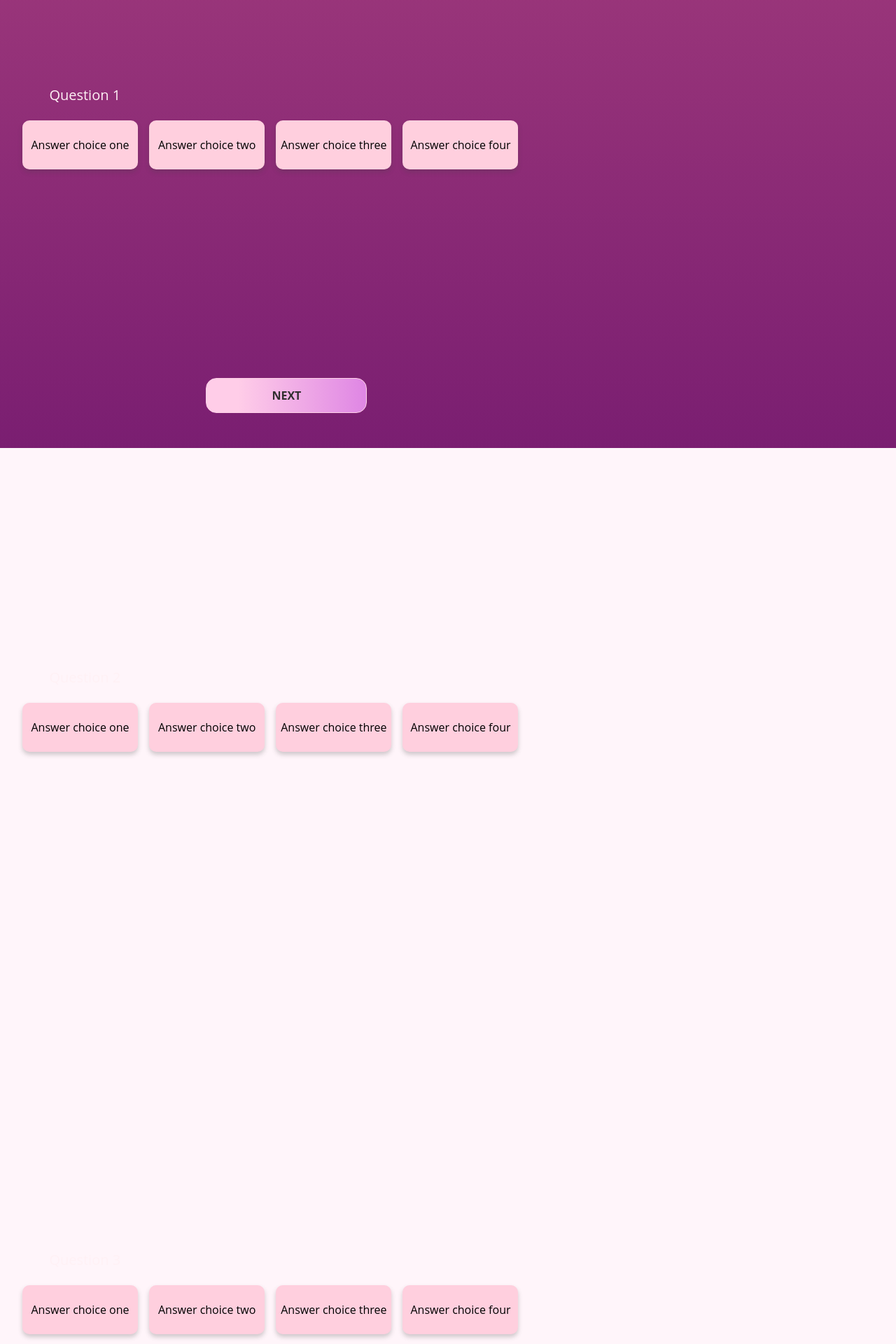
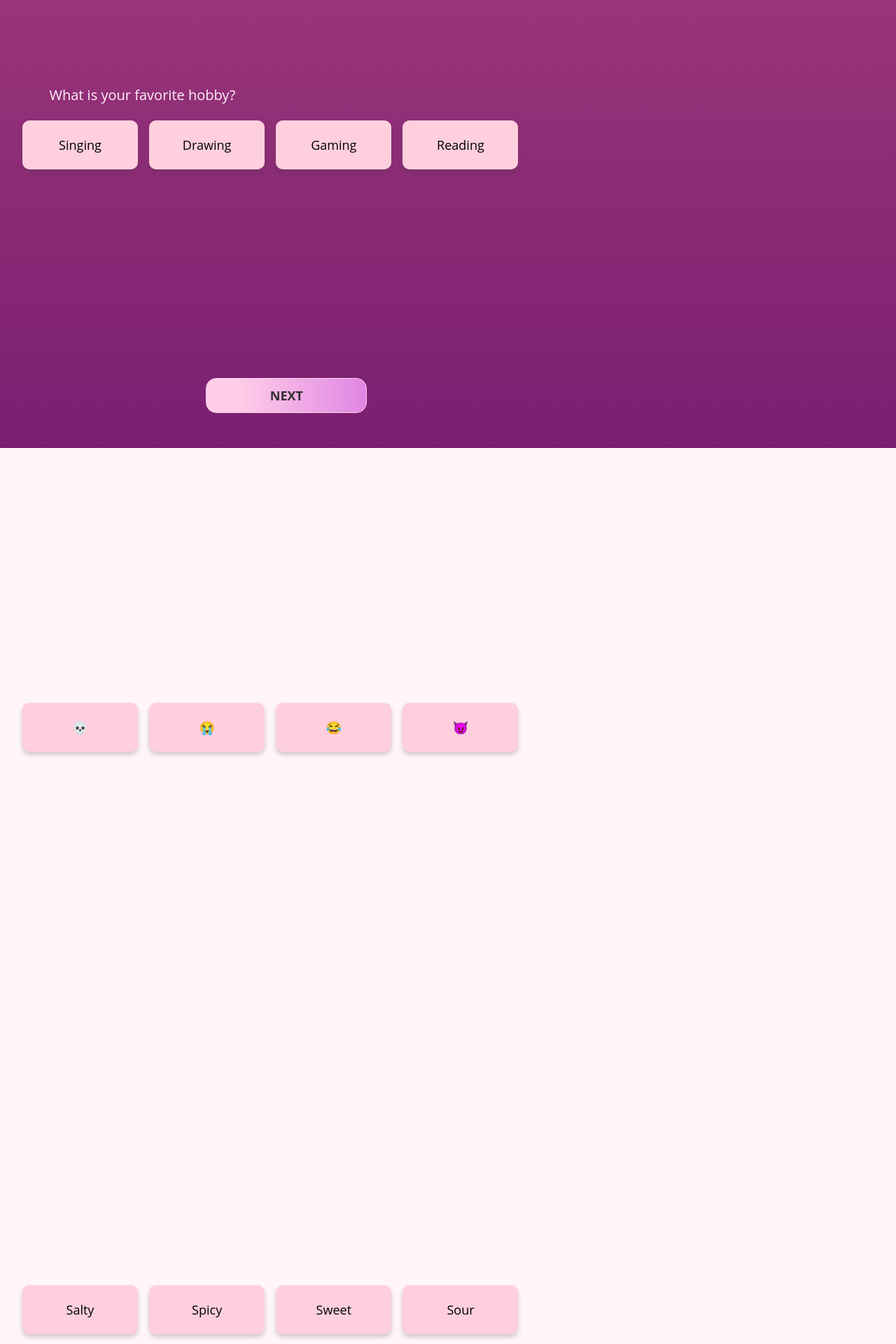
Before and after one commit to acm-projects/Besties, a SvelteKit app in the folder besties-mobile/: page /PreGame in a window 1280 px wide. Shown: the part 840-2760 px from the top of the page at 70% size. Built offline with nearby package versions, Linux system fonts and the light colour scheme.

Commit message:
updated questions

```diff
--- a/besties-mobile/src/routes/PreGame/+page.svelte
+++ b/besties-mobile/src/routes/PreGame/+page.svelte
@@ -25,32 +25,32 @@
     <div class="rest-of-team text-xl">Answer the questions below</div>
     <h3 class="py-3 text-xl text-center description">You’ll be paired up with others that have similar answers to form your besties team!</h3>
     <div class="group1 space-y-5 space-x-3 px-5">
-        <h3 class="Q1 text-xl"> Question 1</h3>
-        <button class="buttonOne">Answer choice one</button>
-        <button class="buttonTwo" class:selectedColor={questionOne} on:click={questionFunc}>Answer choice two</button>
-        <button class="buttonThree">Answer choice three</button>
-        <button class="buttonFour">Answer choice four</button>
+        <h3 class="Q1 text-xl">What is your favorite hobby?</h3>
+        <button class="buttonOne">Singing</button>
+        <button class="buttonTwo" class:selectedColor={questionOne} on:click={questionFunc}>Drawing</button>
+        <button class="buttonThree">Gaming</button>
+        <button class="buttonFour">Reading</button>
     </div>
     <div class="group2 space-y-5 space-x-3 px-5">
-        <h3 class="Q2 text-xl"> Question 2</h3>
-        <button class="buttonOne">Answer choice one</button>
-        <button class="buttonTwo" class:selectedColor2={questionTwo} on:click={questionFunc2}>Answer choice two</button>
-        <button class="buttonThree">Answer choice three</button>
-        <button class="buttonFour">Answer choice four</button>
+        <h3 class="Q2 text-xl">What is your most used emoji?</h3>
+        <button class="buttonOne">💀</button>
+        <button class="buttonTwo" class:selectedColor2={questionTwo} on:click={questionFunc2}>😭</button>
+        <button class="buttonThree">😂</button>
+        <button class="buttonFour">😈</button>
     </div>
     <div class="group3 space-y-5 space-x-3 px-5">
-        <h3 class="Q3 text-xl"> Question 3</h3>
-        <button class="buttonOne">Answer choice one</button>
-        <button class="buttonTwo">Answer choice two</button>
-        <button class="buttonThree" class:selectedColor3={questionThree} on:click={questionFunc3}>Answer choice three</button>
-        <button class="buttonFour">Answer choice four</button>
+        <h3 class="Q3 text-xl">Which one?</h3>
+        <button class="buttonOne">Salty</button>
+        <button class="buttonTwo">Spicy</button>
+        <button class="buttonThree" class:selectedColor3={questionThree} on:click={questionFunc3}>Sweet</button>
+        <button class="buttonFour">Sour</button>
     </div>
     <div class="group4 space-y-5 space-x-3 px-5">
-        <h3 class="Q4 text-xl"> Question 4</h3>
-        <button class="buttonOne">Answer choice one</button>
-        <button class="buttonTwo" class:selectedColor4={questionFour} on:click={questionFunc4}>Answer choice two</button>
-        <button class="buttonThree">Answer choice three</button>
-        <button class="buttonFour">Answer choice four</button>
+        <h3 class="Q4 text-xl">Favorite drink?</h3>
+        <button class="buttonOne">Coffee</button>
+        <button class="buttonTwo" class:selectedColor4={questionFour} on:click={questionFunc4}>Boba</button>
+        <button class="buttonThree">Tea</button>
+        <button class="buttonFour">Soda</button>
     </div>
     <a href="/ChosenTeam">
         <button class="btn pButton font-bold">Next</button>
@@ -159,7 +159,7 @@
         height: 70px;
         text-align: center;
         display: inline-block;
-        font-size: 16px;
+        font-size: 18px;
         cursor: pointer;
         border-radius: 10px;
         background: #FFCFDE;
@@ -174,7 +174,7 @@
         height: 70px;
         text-align: center;
         display: inline-block;
-        font-size: 16px;
+        font-size: 18px;
         cursor: pointer;
         border-radius: 10px;
         background: #FFCFDE;
@@ -189,7 +189,7 @@
         height: 70px;
         text-align: center;
         display: inline-block;
-        font-size: 16px;
+        font-size: 18px;
         cursor: pointer;
         border-radius: 10px;
         background: #FFCFDE;
@@ -204,7 +204,7 @@
         height: 70px;
         text-align: center;
         display: inline-block;
-        font-size: 16px;
+        font-size: 18px;
         cursor: pointer;
         border-radius: 10px;
         background: #FFCFDE;
@@ -219,7 +219,7 @@
         width: 230px;
         height: 50px;
         border-radius: 15px;
-        font-size: 16px;
+        font-size: 18px;
     }
 
     .selectedColor{
```
